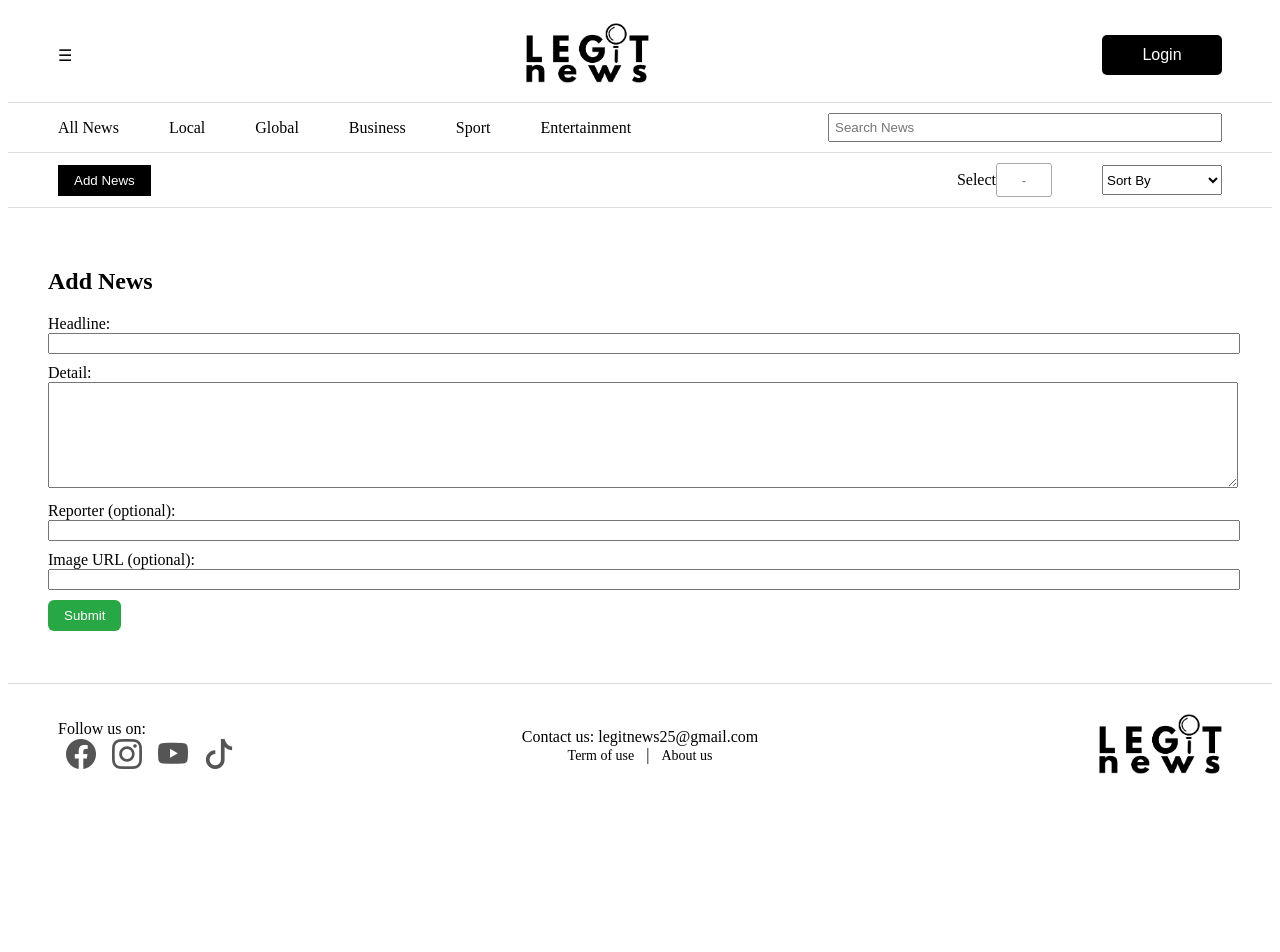
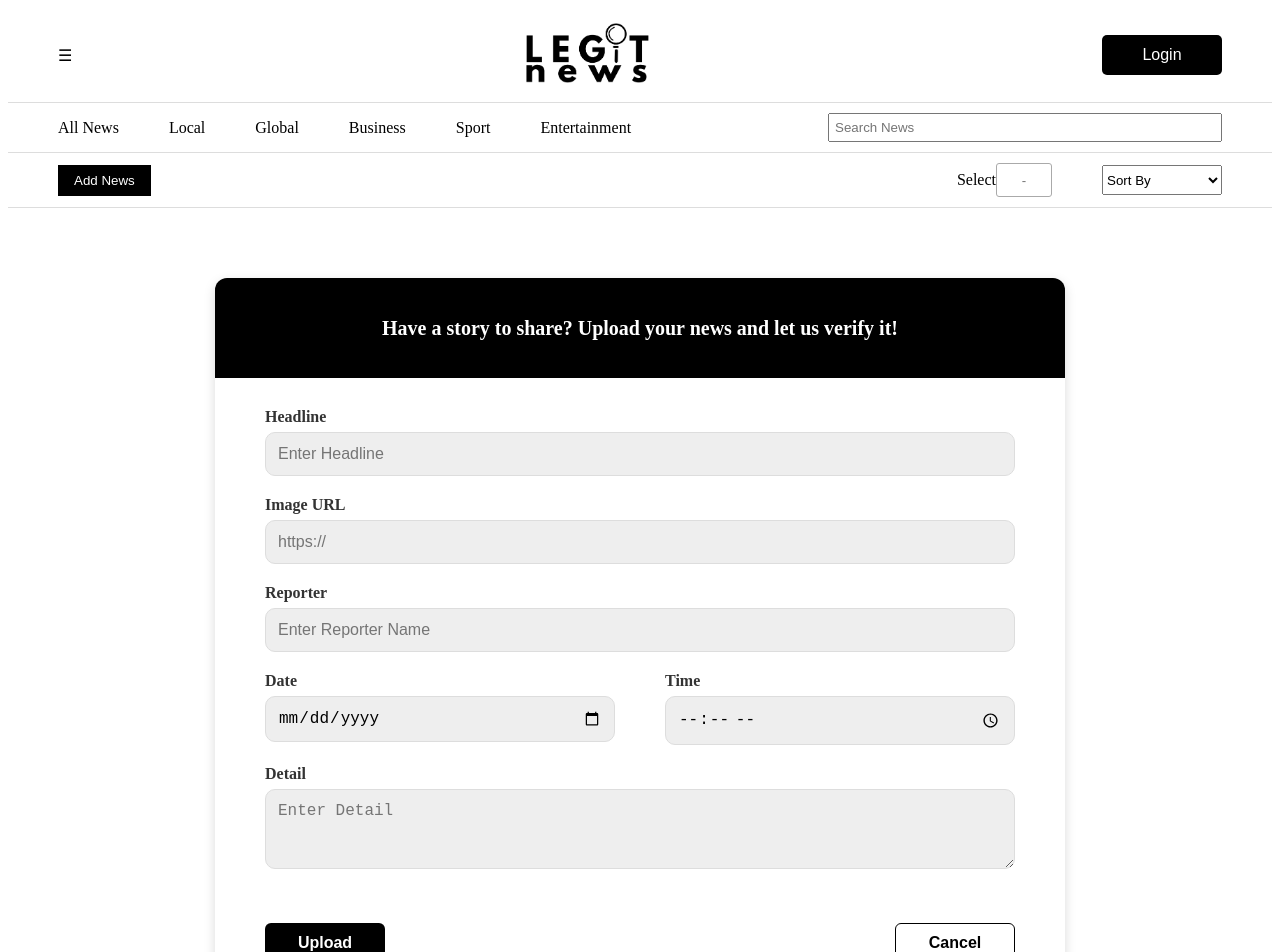
Before and after one commit to chartchai-class/project-01-the-anti-fake-news-system-news, a Vue app in the folder LegitNews/: page /add-news in a window 1280 px wide. Shown: the top 952 px of the page. Before the commit the page ends 816 px from the top, so only its background shows below. Built offline with nearby package versions, Linux system fonts and the light colour scheme.

Commit message:
commit add new

```diff
--- a/LegitNews/src/views/AddNewsView.vue
+++ b/LegitNews/src/views/AddNewsView.vue
@@ -40,32 +40,154 @@ async function submitNews() {
 </script>
 
 <template>
-  <div style="padding:20px;">
-    <h2>Add News</h2>
-
-    <div>
-      <label>Headline:</label><br />
-      <input v-model="headline" style="width:100%; margin-bottom:10px;" />
+  <div class="form-container">
+    <!-- Header -->
+    <div class="form-header">
+      Have a story to share? Upload your news and let us verify it!
     </div>
 
-    <div>
-      <label>Detail:</label><br />
-      <textarea v-model="detail" style="width:100%; height:100px; margin-bottom:10px;"></textarea>
-    </div>
+    <!-- Form -->
+    <form @submit.prevent="submitNews">
+      <div class="form-body">
+        <!-- Headline -->
+        <div class="form-group">
+          <label>Headline</label>
+          <input type="text" v-model="headline" placeholder="Enter Headline" />
+        </div>
 
-    <div>
-      <label>Reporter (optional):</label><br />
-      <input v-model="reporter" style="width:100%; margin-bottom:10px;" />
-    </div>
+        <!-- Image -->
+        <div class="form-group">
+          <label>Image URL</label>
+          <input type="url" v-model="image" placeholder="https://" />
+        </div>
 
-    <div>
-      <label>Image URL (optional):</label><br />
-      <input v-model="image" style="width:100%; margin-bottom:10px;" />
-    </div>
+        <!-- Reporter -->
+        <div class="form-group">
+          <label>Reporter</label>
+          <input type="text" v-model="reporter" placeholder="Enter Reporter Name" />
+        </div>
 
-    <button @click="submitNews"
-      style="padding:8px 16px; background:#28a745; color:white; border:none; border-radius:6px; cursor:pointer;">
-      Submit
-    </button>
+        <!-- Date & Time (optional, not stored) -->
+        <div class="inline-fields">
+          <div class="form-group">
+            <label>Date</label>
+            <input type="date" />
+          </div>
+          <div class="form-group">
+            <label>Time</label>
+            <input type="time" />
+          </div>
+        </div>
+
+        <!-- Detail -->
+        <div class="form-group">
+          <label>Detail</label>
+          <textarea v-model="detail" rows="3" placeholder="Enter Detail"></textarea>
+        </div>
+      </div>
+
+      <!-- Footer buttons -->
+      <div class="form-footer">
+        <button type="submit" class="btn btn-upload">Upload</button>
+        <button type="reset" class="btn btn-cancel">Cancel</button>
+      </div>
+    </form>
   </div>
 </template>
+
+<style scoped>
+body {
+  font-family: Arial, sans-serif;
+  background: #f5f5f5;
+}
+
+.form-container {
+  background: #fff;
+  width: 850px;
+  border-radius: 12px;
+  overflow: hidden;
+  box-shadow: 0 4px 12px rgba(0,0,0,0.15);
+  margin: 50px auto;
+}
+
+.form-header {
+  height: 100px;
+  background: #000;
+  color: #fff;
+  display: flex;
+  justify-content: center;
+  align-items: center;
+  font-size: 20px;
+  font-weight: bold;
+  text-align: center;
+  padding: 0 20px;
+}
+
+.form-body {
+  padding: 30px 50px;
+}
+
+.form-group {
+  margin-bottom: 20px;
+}
+
+label {
+  display: block;
+  margin-bottom: 6px;
+  font-size: 16px;
+  font-weight: 600;
+  color: #333;
+}
+
+input, textarea {
+  width: 100%;
+  padding: 12px;
+  border: 1px solid #ddd;
+  border-radius: 10px;
+  font-size: 16px;
+  background: #eeeeee;
+  box-sizing: border-box;
+}
+
+input:focus, textarea:focus {
+  outline: none;
+  border-color: #555;
+  background: #fff;
+}
+
+.inline-fields {
+  display: flex;
+  gap: 50px;
+}
+
+.inline-fields .form-group {
+  flex: 2;
+}
+
+.form-footer {
+  display: flex;
+  justify-content: space-between;
+  padding: 0 50px 30px 50px;
+}
+
+.btn {
+  width: 120px;
+  height: 40px;
+  border-radius: 6px;
+  border: none;
+  font-size: 16px;
+  cursor: pointer;
+  font-weight: 600;
+}
+
+.btn-upload {
+  background: #000;
+  color: #fff;
+}
+
+.btn-cancel {
+  background: #fff;
+  border: 1px solid #000;
+  color: #000;
+}
+</style>
```
